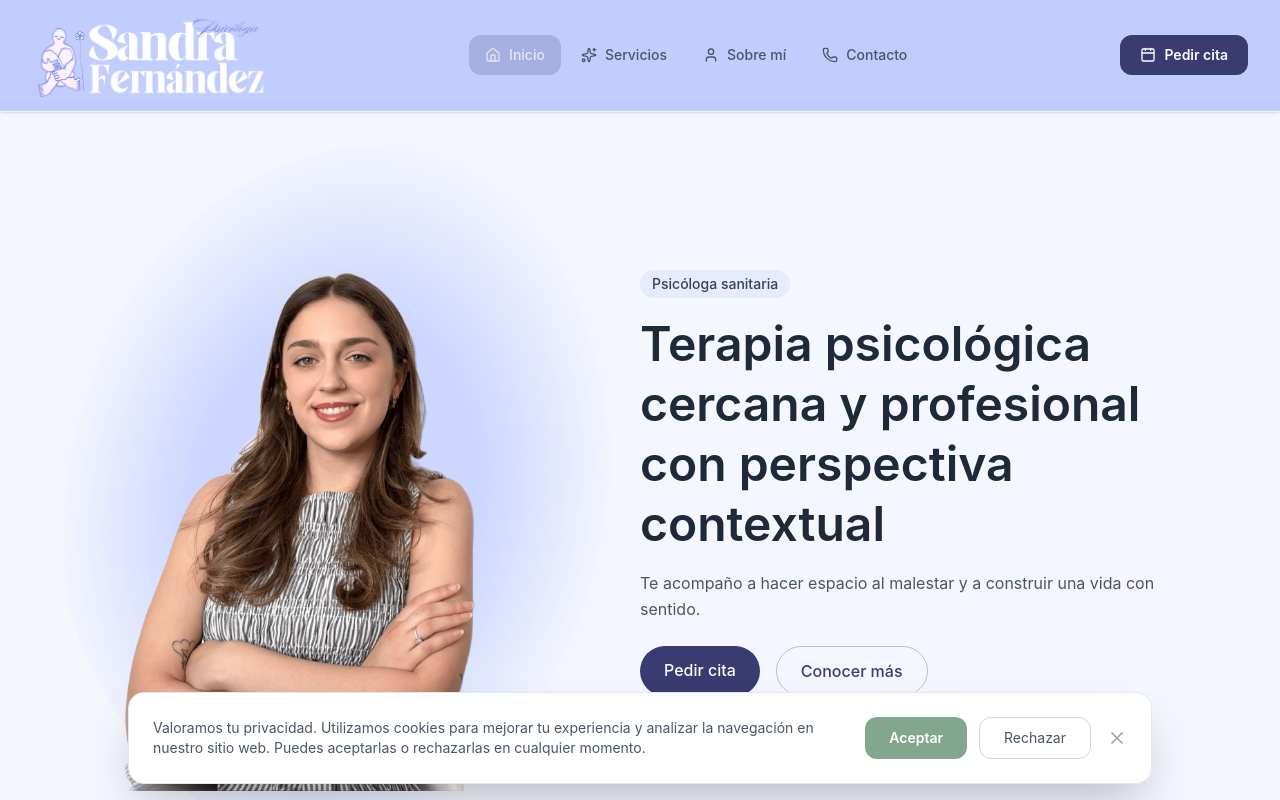
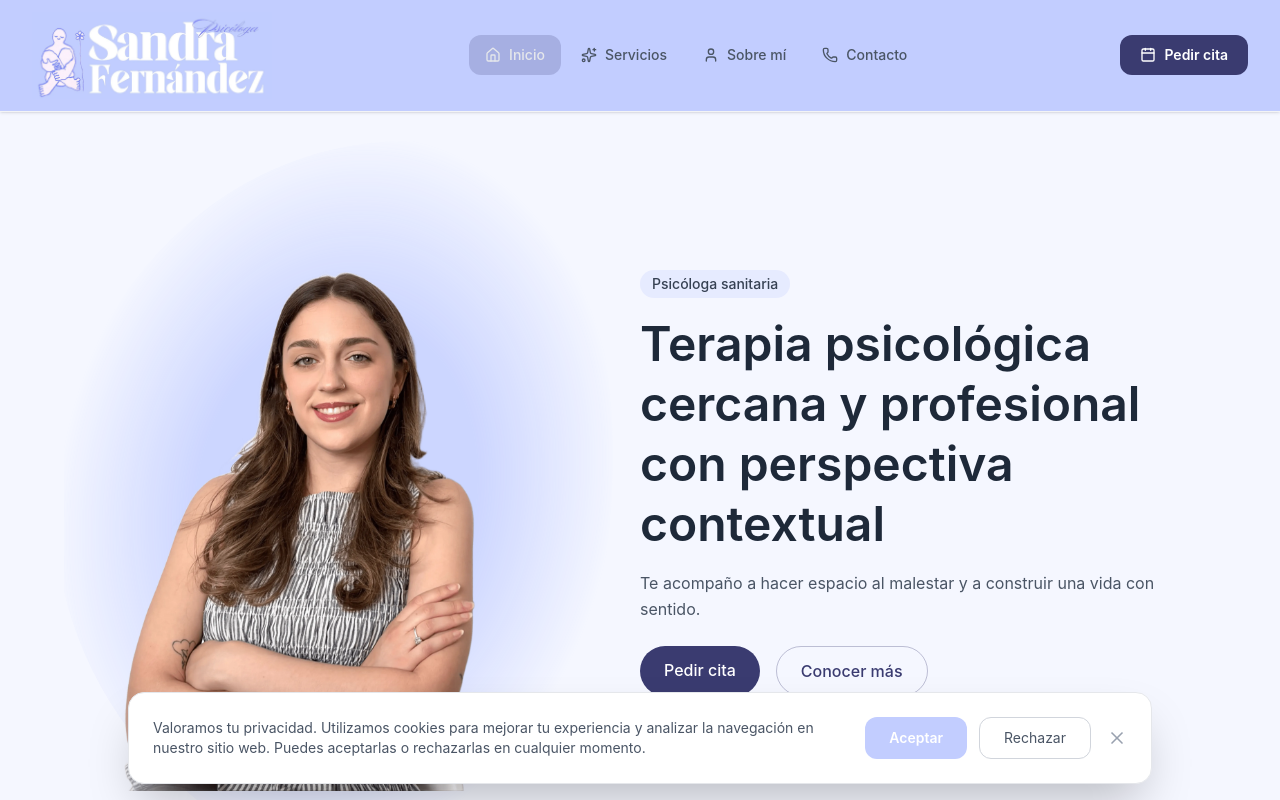
Before and after one commit to extremeradev/psicologia_web, a React (Vite) app in the folder frontend/: page / in a window 1280 px wide. Shown: the top 800 px of the page. Built offline with nearby package versions, Linux system fonts and the light colour scheme.

Commit message:
fixing cookies

```diff
--- a/frontend/src/components/cookies/CookiesBanner.jsx
+++ b/frontend/src/components/cookies/CookiesBanner.jsx
@@ -33,7 +33,7 @@ export default function PrivacyBanner() {
         <div className="flex gap-3 flex-shrink-0">
           <button
             onClick={aceptar}
-            className="px-6 py-2.5 rounded-xl bg-[#83A68E] text-white text-sm font-semibold hover:bg-[#6d8c75] transition-colors cursor-pointer"
+            className="px-6 py-2.5 rounded-xl bg-[#C2CDFF] text-white text-sm font-semibold hover:bg-[#3A3B70] transition-colors cursor-pointer"
           >
             Aceptar
           </button>
```
